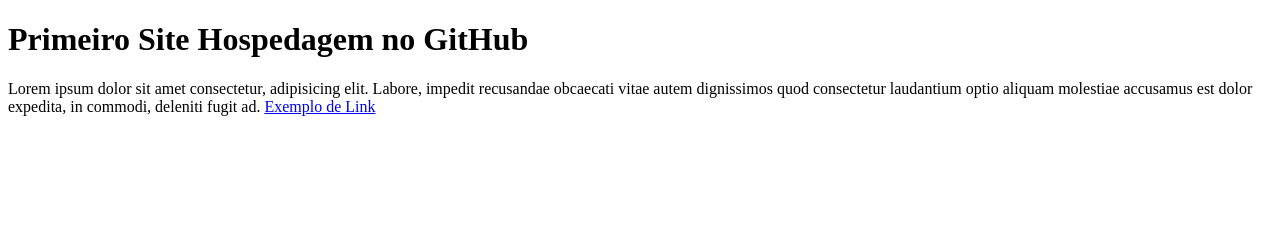
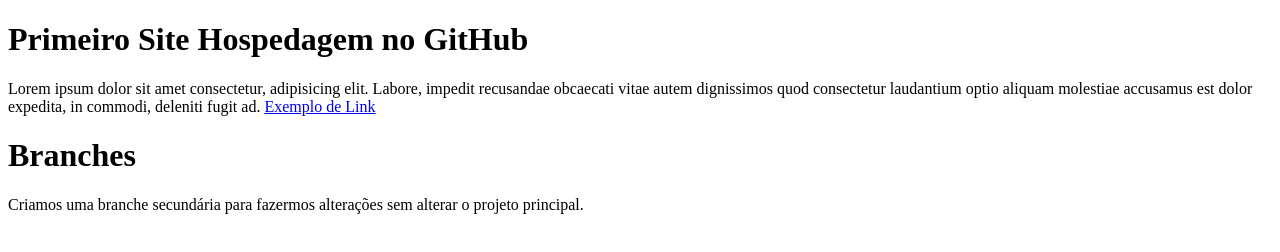
Before and after one commit to NathalyChicalski/primeiro_site_nathaly, a plain HTML site: page index.html in a window 1280 px wide. Drawn offline with Linux system fonts and the light colour scheme.

Commit message:
Primeira versão secundária

```diff
--- a/index.html
+++ b/index.html
@@ -10,6 +10,8 @@
     <h1>Primeiro Site Hospedagem no GitHub</h1>
     Lorem ipsum dolor sit amet consectetur, adipisicing elit. Labore, impedit recusandae obcaecati vitae autem dignissimos quod consectetur laudantium optio aliquam molestiae accusamus est dolor expedita, in commodi, deleniti fugit ad.
     <a href="pagina2.html">Exemplo de Link</a>
+    <h1>Branches</h1>
+    <p>Criamos uma branche secundária para fazermos alterações sem alterar o projeto principal.</p>
 
 </body>
 </html>
```
